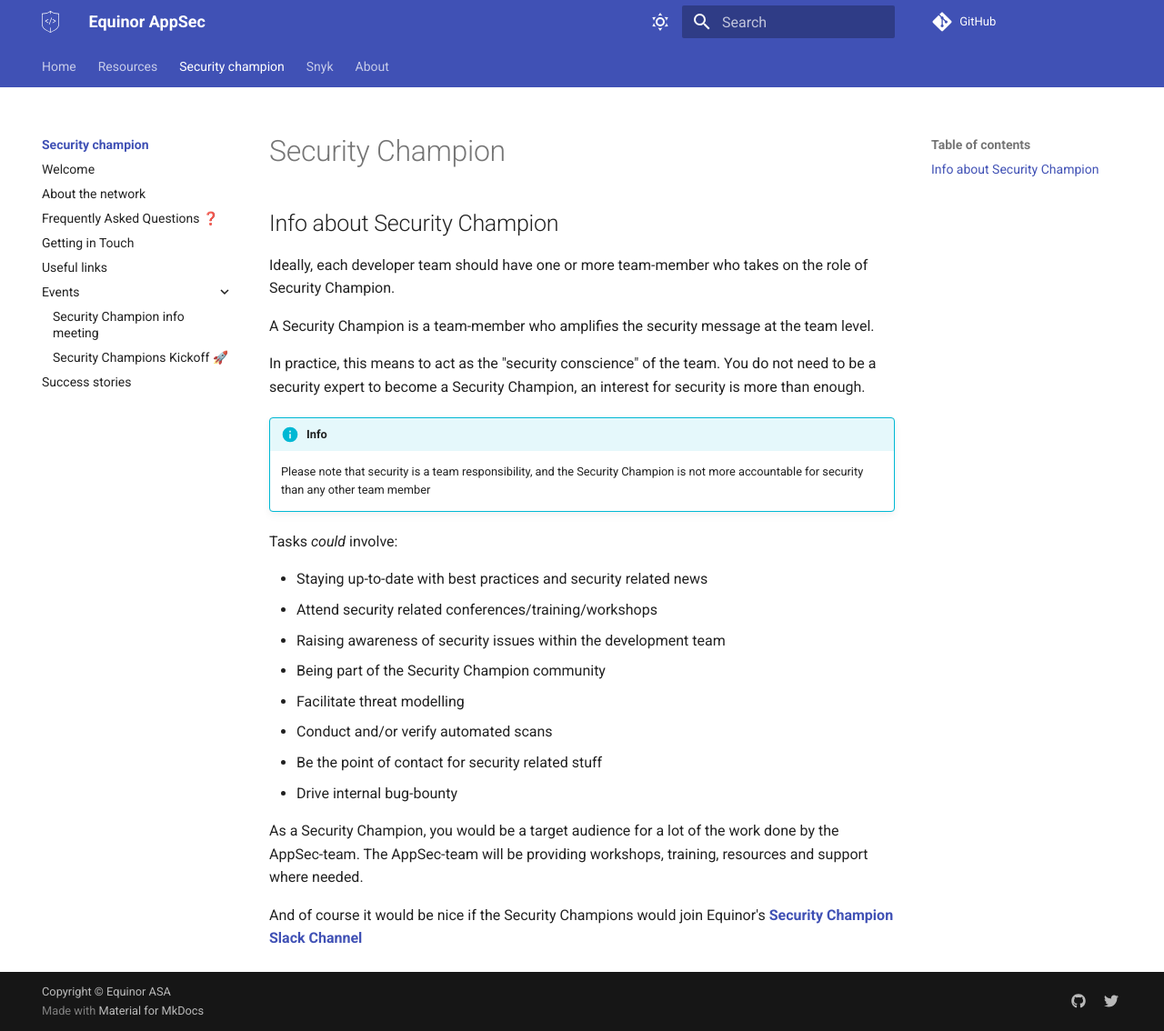
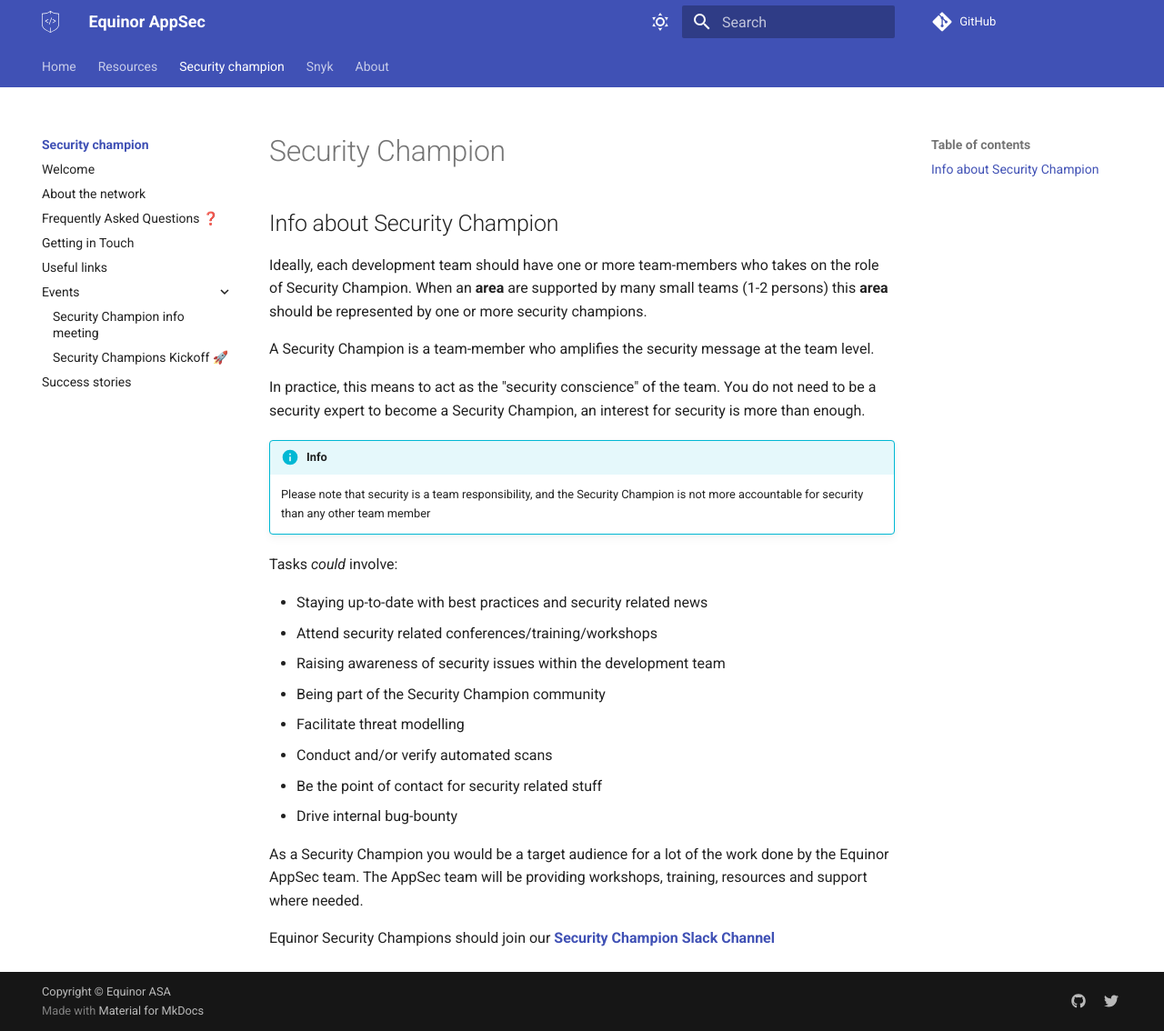
Before and after one commit to equinor/appsec, an MkDocs documentation site: the page built from docs/security-champion/index.md, in a window 1280 px wide and 1134 px high. Shown: the whole window at 91% size. Built offline with MkDocs 1.6.1 and Material for MkDocs 9.7.7, drawn with Linux system fonts in a browser that asks for light colours; some web fonts are replaced; comment, search, counter and statistics services are not loaded.

```diff
--- a/docs/security-champion/index.md
+++ b/docs/security-champion/index.md
@@ -2,7 +2,7 @@
 
 ## Info about Security Champion
 
-Ideally, each developer team should have one or more team-member who takes on the role of Security Champion.
+Ideally, each development team should have one or more team-members who takes on the role of Security Champion. When an **area** are supported by many small teams (1-2 persons) this **area** should be represented by one or more security champions.
 
 A Security Champion is a team-member who amplifies the security message at the team level.
 
@@ -23,7 +23,7 @@ Tasks *could* involve:
 - Be the point of contact for security related stuff
 - Drive internal bug-bounty
 
-As a Security Champion, you would be a target audience for a lot of the work done by the AppSec-team.
-The AppSec-team will be providing workshops, training, resources and support where needed.
+As a Security Champion you would be a target audience for a lot of the work done by the Equinor AppSec team.
+The AppSec team will be providing workshops, training, resources and support where needed.
 
-And of course it would be nice if the Security Champions would join Equinor's [**Security Champion Slack Channel**](https://equinor.slack.com/archives/C036HGPBJ04)
+Equinor Security Champions should join our [**Security Champion Slack Channel**](https://equinor.slack.com/archives/C036HGPBJ04)
```
Also changed, not shown: CONTRIBUTING.md (added, +27 -0 lines), README.md (+4 -0 lines), docs/security-champion/1-welcome.md (+6 -3 lines), docs/security-champion/about.md (+5 -0 lines), docs/security-champion/useful-links.md (+1 -1 lines).
